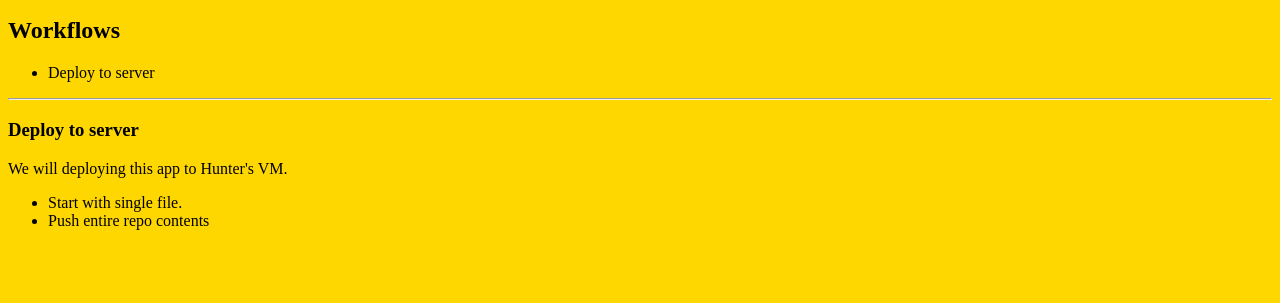
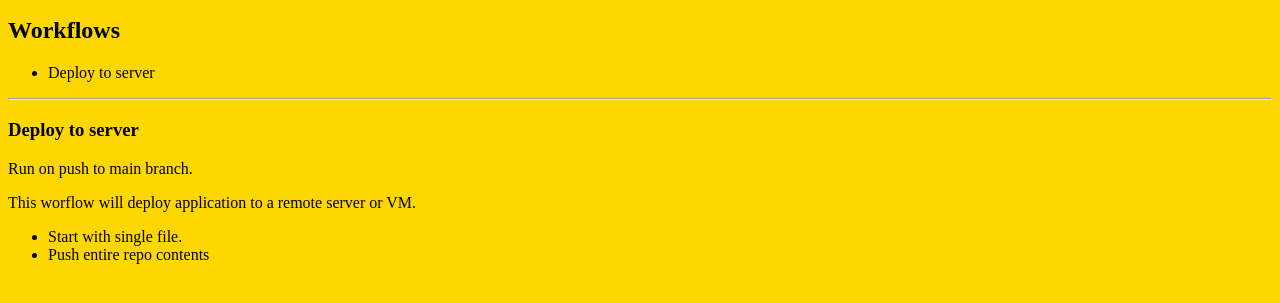
Before and after one commit to RutgersGRID/devops-git-actions, a plain HTML site: page index.html in a window 1280 px wide. Shown: the part 87-390 px from the top of the page. Drawn offline with Linux system fonts and the light colour scheme.

Commit message:
add description

```diff
--- a/index.html
+++ b/index.html
@@ -14,7 +14,8 @@
   <hr>
 
   <h3>Deploy to server</h3>
-  <p>We will deploying this app to Hunter's VM.</p>
+  <p>Run on push to main branch.</p>
+  <p>This worflow will deploy application to a remote server or VM.</p>
   <ul>
       <li>Start with single file.</li>
       <li>Push entire repo contents</li>
```
